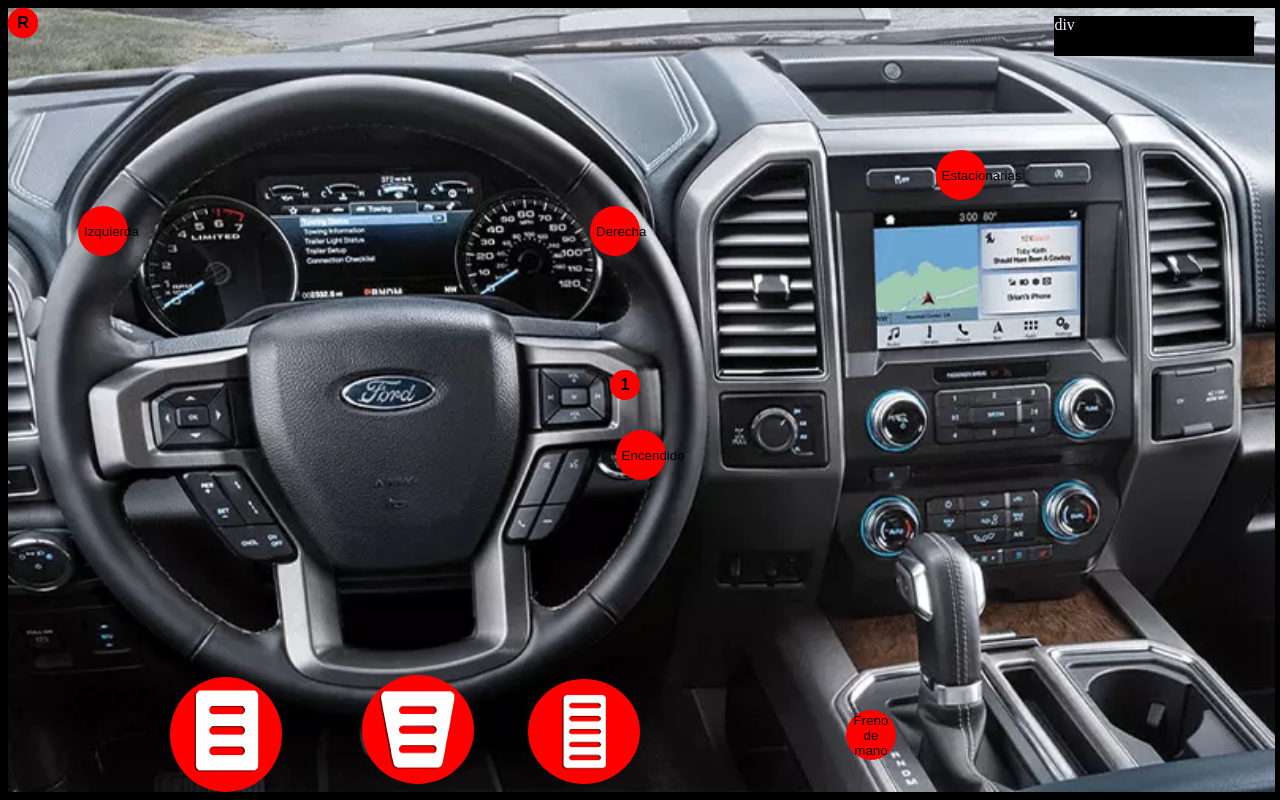
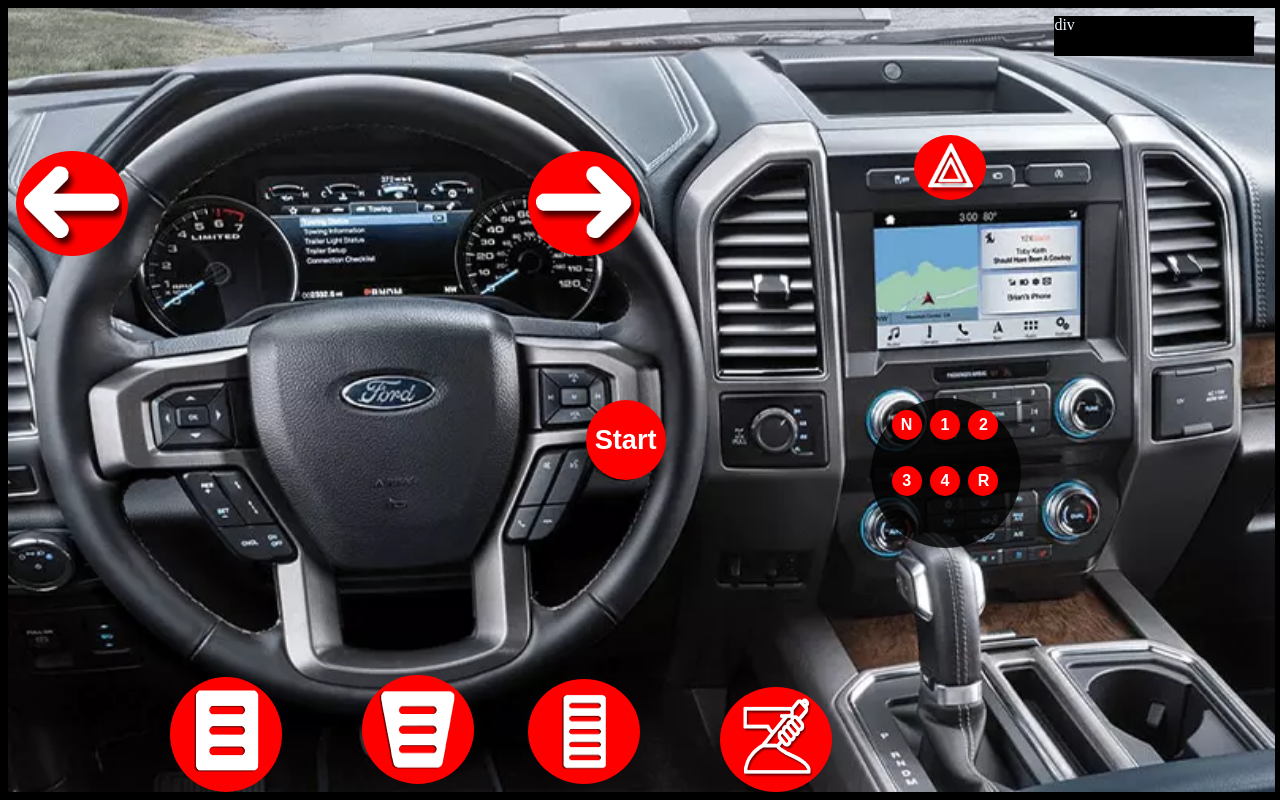
Before and after one commit to Emanuel684/reto-automovil-inteligente, a website: page public/html/index.html in a window 1280 px wide. Drawn offline with Linux system fonts and the light colour scheme.

Commit message:
Primer commit

```diff
--- a/javaScript/javaScript1.js
+++ b/javaScript/javaScript1.js
@@ -1,6 +1,11 @@
 'use strict';
-let cajaCambios = 2;
+let cajaCambios;
 let freno_Mano = true;
+
+function caja_Cambios(num) {
+    document.getElementById("tablero-control").innerHTML = num;
+    cajaCambios = num;
+}
 
 function encendido() {
     if(cajaCambios === 0 && freno_Mano === true){
--- a/public/css/styles.css
+++ b/public/css/styles.css
@@ -23,8 +23,11 @@
   background-color: red;
   border-radius: 100%;
   border: 0px;
-  height: 50px;
-  width: 50px;
+  height: 80px;
+  width: 80px;
+  color: white;
+  font-weight: bold;
+  font-size: 170%;
 }
 
 .group-button-2 {
@@ -35,8 +38,11 @@
   background-color: red;
   border-radius: 100%;
   border: 0px;
-  width: 50px;
-  height: 50px;
+}
+
+.img-button2{
+  width: 100px;
+  height: 100px;
 }
 
 .group-button-3 {
@@ -47,8 +53,11 @@
   background-color: red;
   border-radius: 100%;
   border: 0px;
-  width: 50px;
-  height: 50px;
+}
+
+.img-button3{
+  width: 100px;
+  height: 100px;
 }
 
 .group-button-4 {
@@ -82,13 +91,16 @@
 .group-button-6 {
   display: scroll;
   position: fixed;
-  bottom: 5%;
-  right: 30%;
+  bottom: 1%;
+  right: 35%;
   background-color: red;
   border-radius: 100%;
   border: 0px;
-  width: 50px;
-  height: 50px;
+}
+
+.img-button6{
+  width: 100px;
+  height: 100px;
 }
 
 .group-button-7 {
@@ -99,8 +111,10 @@
   background-color: red;
   border-radius: 100%;
   border: 0px;
-  width: 50px;
-  height: 50px;
+}
+.img-button7{
+  width: 60px;
+  height: 60px;
 }
 
 .group-button-8 {
@@ -119,18 +133,27 @@
 }
 
  /* BOTONES DE LA CAJA DE CAMBIOS */
-
+.cambios-box-div{
+  position: fixed;
+  bottom: 31.5%;
+  right: 20.2%;
+  width: 150px;
+  height: 150px;
+  background-color: black;
+  border-radius: 100%;
+  opacity: 0.8;
+}
 .group-cambios-N{
   position: fixed;
   background-color: red;
   border-radius: 100%;
   border: solid 0px;
-  bottom: 50%;
-  right: 50%;
+  bottom: 45%;
+  right: 28%;
   width: 30px;
   height: 30px;
   font-weight: bold;
-  color: black;
+  color: white;
   font-size: 100%;
 }
 .group-cambios-1{
@@ -138,12 +161,12 @@
   background-color: red;
   border-radius: 100%;
   border: solid 0px;
-  bottom: 50%;
-  right: 50%;
+  bottom: 45%;
+  right: 25%;
   width: 30px;
   height: 30px;
   font-weight: bold;
-  color: black;
+  color: white;
   font-size: 100%;
 }
 .group-cambios-2{
@@ -151,21 +174,26 @@
   background-color: red;
   border-radius: 100%;
   border: solid 0px;
+  bottom: 45%;
+  right: 22%;
   width: 30px;
   height: 30px;
   font-weight: bold;
-  color: black;
+  color: white;
   font-size: 100%;
 }
+
 .group-cambios-3{
   position: fixed;
   background-color: red;
   border-radius: 100%;
   border: solid 0px;
+  bottom: 38%;
+  right: 28%;
   width: 30px;
   height: 30px;
   font-weight: bold;
-  color: black;
+  color: white;
   font-size: 100%;
 }
 .group-cambios-4{
@@ -173,10 +201,12 @@
   background-color: red;
   border-radius: 100%;
   border: solid 0px;
+  bottom: 38%;
+  right: 25%;
   width: 30px;
   height: 30px;
   font-weight: bold;
-  color: black;
+  color: white;
   font-size: 100%;
 }
 .group-cambios-R{
@@ -184,9 +214,11 @@
   background-color: red;
   border-radius: 100%;
   border: solid 0px;
+  bottom: 38%;
+  right: 22%;
   width: 30px;
   height: 30px;
   font-weight: bold;
-  color: black;
+  color: white;
   font-size: 100%;
 }
--- a/public/html/index.html
+++ b/public/html/index.html
@@ -13,22 +13,22 @@
 </div>
 <div class="div-tablero-info-control" id="tablero-control">div</div>
 <div class="div-group-buttons">
-    <button class="group-button-1" onclick="encendido()">Encendido</button>
-    <button class="group-button-2" onclick="derecha()">Derecha</button>
-    <button class="group-button-3">Izquierda</button>
+    <button class="group-button-1" onclick="encendido()">Start</button>
+    <button class="group-button-2" onclick="derecha()"><img class="img-button2" src="../images/girarDerechaImages.png" ></button>
+    <button class="group-button-3"><img class="img-button3" src="../images/girarIzquierdaImages.png"></button>
     <button class="group-button-4"><img class="img-button4" src="../images/aceleradorImages.png"></button>
-    <button class="group-button-5"><img class="img-button5" src="../images/frenoImages.png" ></button>
-    <button class="group-button-6">Freno de mano</button>
-    <button class="group-button-7">Estacionarias</button>
+    <button class="group-button-5"><img class="img-button5" src="../images/frenoImages.png"></button>
+    <button class="group-button-6"><img class="img-button6" src="../images/frenoManoImages.png"></button>
+    <button class="group-button-7"><img class="img-button7" src="../images/intermitentesImages.png" ></button>
     <button class="group-button-8"><img class="img-button8" src="../images/clutchImages.png"></button>
 </div>
-    <div>
-        <button class="group-cambios-N">N</button>
-        <button class="group-cambios-1 ">1</button>
-        <button class="group-cambios-2">2</button>
-        <button class="group-cambios-3">3</button>
-        <button class="group-cambios-4">4</button>
-        <button class="group-cambios-R">R</button>
-    </div>
+    <div class="cambios-box-div"></div>
+        <button class="group-cambios-N" onclick="caja_Cambios(0)">N</button>
+        <button class="group-cambios-1" onclick="caja_Cambios(1)">1</button>
+        <button class="group-cambios-2" onclick="caja_Cambios(2)">2</button>
+        <button class="group-cambios-3" onclick="caja_Cambios(3)">3</button>
+        <button class="group-cambios-4" onclick="caja_Cambios(4)">4</button>
+        <button class="group-cambios-R" onclick="caja_Cambios(5)">R</button>
+
 </body>
 </html>
```
Also changed, not shown: public/images/frenoManoImages.png (added), public/images/girarDerechaImages.png (added), public/images/girarIzquierdaImages.png (added), public/images/intermitentesImages.png (added).
